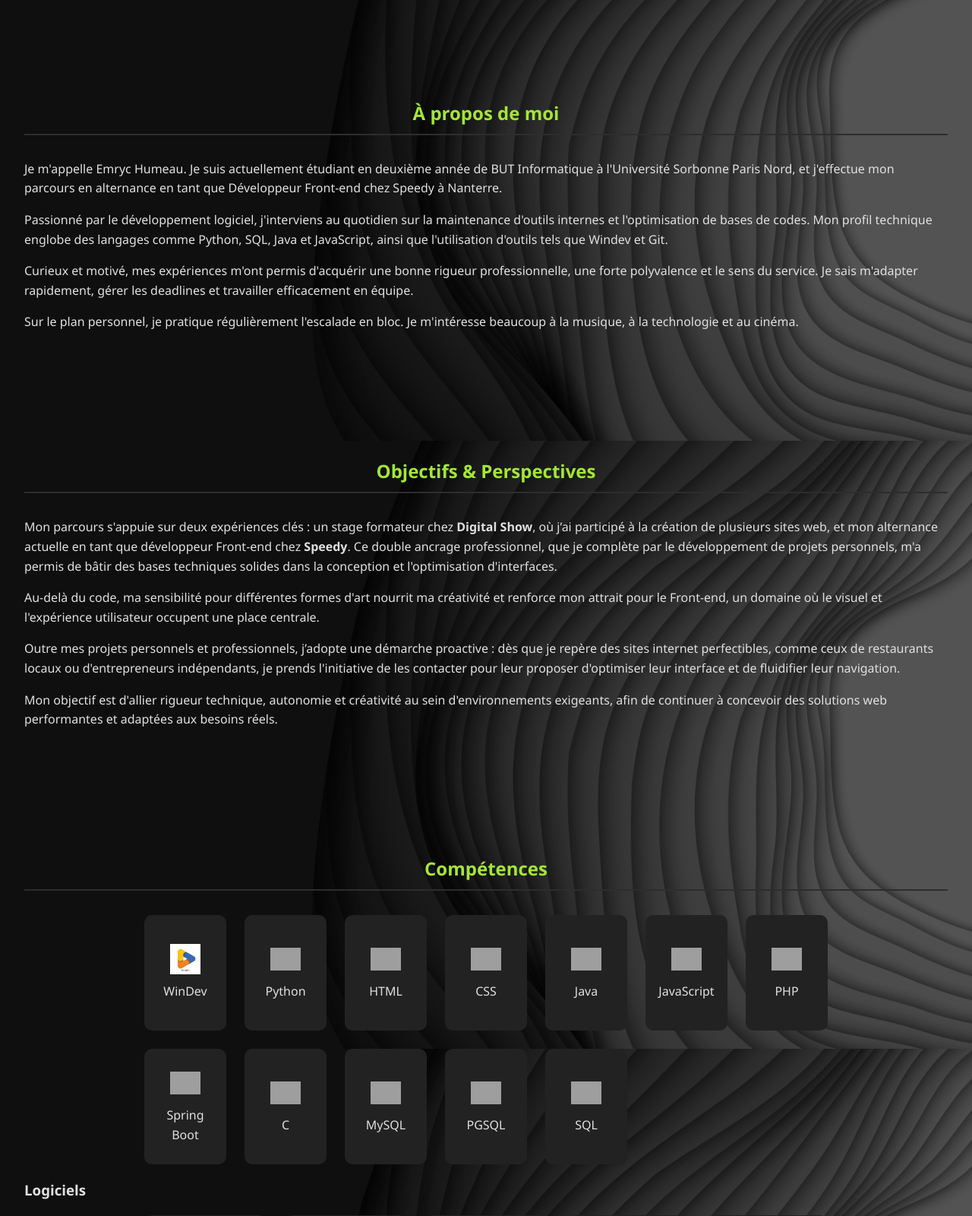
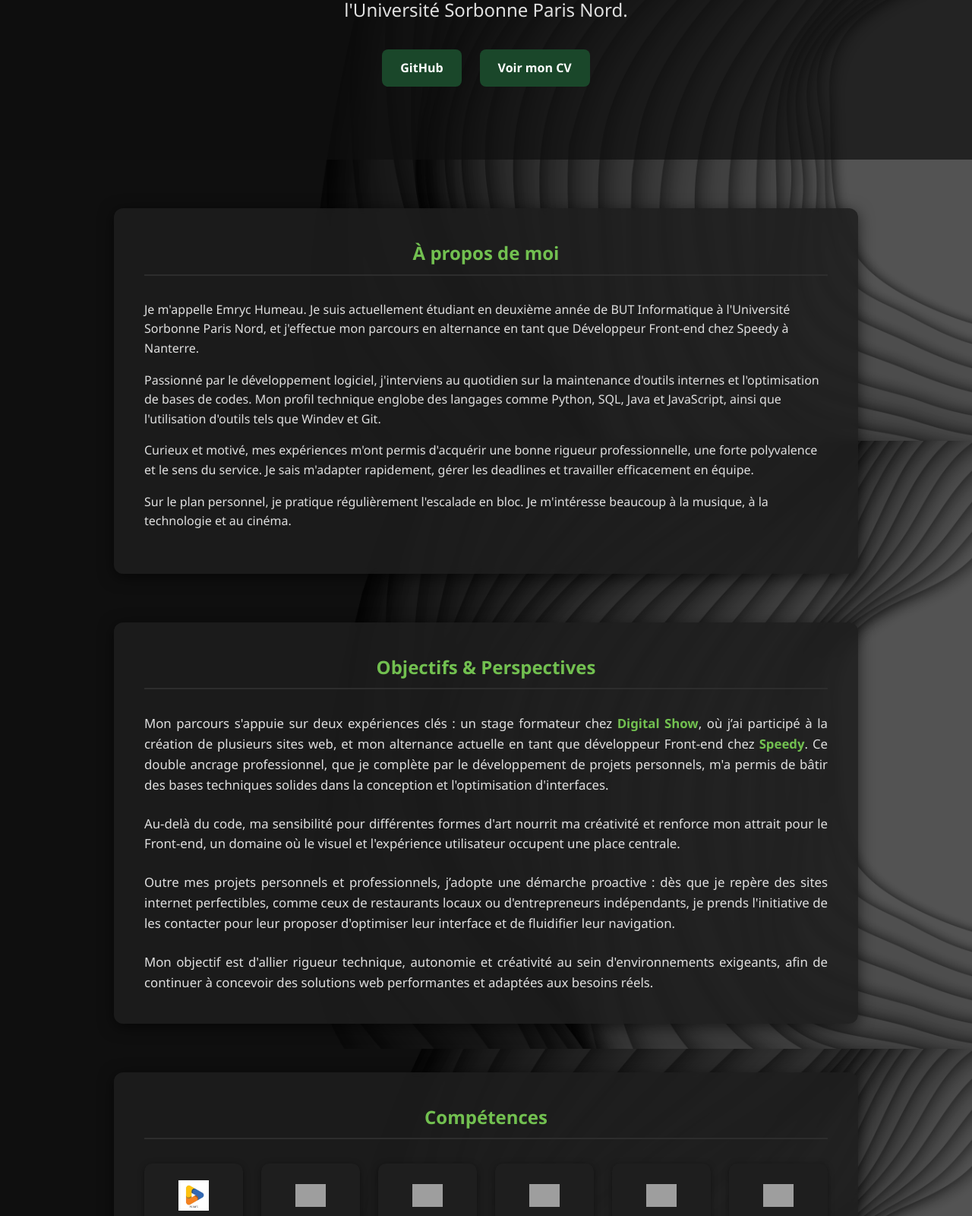
Before and after one commit to EEEmryc/Portfolio, a plain HTML site: page index.html in a window 1280 px wide. Shown: the part 220-1820 px from the top of the page at 76% size. Drawn offline with Linux system fonts and the light colour scheme; grey boxes are pictures that could not be loaded.

Commit message:
Update style.css

```diff
--- a/style.css
+++ b/style.css
@@ -12,6 +12,7 @@ body {
   background-image: url('img/189271609765514.jpg');
   background-size: cover;
   background-attachment: fixed;
+  background-position: center;
   color: #e0e0e0;
 }
 
@@ -19,7 +20,7 @@ body {
   position: fixed;
   top: 0;
   width: 100%;
-  background: rgba(26, 71, 42, 0.9);
+  background: rgba(26, 71, 42, 0.95);
   backdrop-filter: blur(6px);
   z-index: 1000;
   padding: 1rem 0;
@@ -39,41 +40,92 @@ body {
   color: #e0e0e0;
   text-decoration: none;
   font-weight: bold;
+  transition: color 0.3s ease;
+}
+
+.site-header nav ul li a:hover {
+  color: #72c050;
 }
 
 .intro-section {
-  padding: 4rem 2rem;
+  padding: 6rem 2rem;
   display: flex;
+  flex-direction: column;
   justify-content: center;
   align-items: center;
-  gap: 4rem;
-  flex-wrap: wrap;
+  gap: 2rem;
+  text-align: center;
+  background: rgba(15, 15, 15, 0.7);
+  margin-bottom: 2rem;
+}
+
+.intro-text p {
+  font-size: 1.5rem;
+  max-width: 800px;
+  margin: 0;
+}
+
+/* Couleur verte adoucie pour les balises strong */
+strong {
+  color: #72c050;
+  font-weight: 600;
+}
+
+.intro-links {
+  display: flex;
+  gap: 1.5rem;
+}
+
+.btn {
+  display: inline-block;
+  background-color: #1a472a;
+  color: white;
+  padding: 0.75rem 1.5rem;
+  text-decoration: none;
+  border-radius: 8px;
+  font-weight: bold;
+  transition: background-color 0.3s ease;
+}
+
+.btn:hover {
+  background-color: #2a6f42;
 }
 
 section {
-  padding: 4rem 2rem;
+  padding: 2rem 2rem;
   width: 100%;
   box-sizing: border-box;
 }
 
+.section-container {
+  max-width: 900px;
+  margin: 0 auto;
+  background-color: rgba(30, 30, 30, 0.85);
+  padding: 2.5rem;
+  border-radius: 12px;
+  box-shadow: 0 4px 20px rgba(0, 0, 0, 0.6);
+  backdrop-filter: blur(4px);
+}
+
+/* Titres principaux adoucis */
 h2 {
-  color: #a3e635;
+  color: #72c050;
   text-align: center;
   border-bottom: 2px solid #2d2d2d;
   padding-bottom: 0.5rem;
+  margin-top: 0;
   margin-bottom: 2rem;
 }
 
 .skills-grid {
   display: grid;
-  grid-template-columns: repeat(auto-fit, minmax(100px, 1fr));
+  grid-template-columns: repeat(auto-fit, minmax(120px, 1fr));
   gap: 1.5rem;
-  max-width: 900px;
-  margin: 0 auto;
+  width: 100%;
 }
 
 .skill-item {
-  background-color: #222;
+  background-color: #1e1e1e;
   padding: 1rem;
   border-radius: 10px;
   text-align: center;
@@ -82,6 +134,10 @@ h2 {
   align-items: center;
   justify-content: center;
   height: 120px;
+  box-shadow: 0 2px 8px rgba(0,0,0,0.4);
+  position: relative;
+  overflow: hidden;
+  box-sizing: border-box;
 }
 
 .skill-item img {
@@ -89,16 +145,70 @@ h2 {
   height: 40px;
   object-fit: contain;
   margin-bottom: 10px;
+  transition: opacity 0.3s ease;
+}
+
+.skill-item span {
+  font-size: 1rem;
+  transition: opacity 0.3s ease;
+}
+
+.skill-item:hover img,
+.skill-item:hover span {
+  opacity: 0.15;
+}
+
+.skill-item::after {
+  content: attr(data-percent);
+  position: absolute;
+  top: 0;
+  left: 0;
+  width: 100%;
+  height: 100%;
+  background-color: rgba(26, 71, 42, 0.75);
+  color: #72c050;
+  font-size: 1.4rem;
+  font-weight: bold;
+  display: flex;
+  align-items: center;
+  justify-content: center;
+  opacity: 0;
+  transform: translateY(100%);
+  transition: opacity 0.3s ease, transform 0.3s ease;
+}
+
+.skill-item:hover::after {
+  opacity: 1;
+  transform: translateY(0);
+}
+
+/* Sous-titre "Logiciels" adouci */
+.skills-subtitle {
+  color: #72c050;
+  text-align: center;
+  border-bottom: 2px solid #2d2d2d;
+  padding-bottom: 0.5rem;
+  margin-top: 3rem;
+  margin-bottom: 2rem;
+  font-size: 1.5rem;
+}
+
+.objectifs-content p {
+  margin-bottom: 1.5rem;
+  font-size: 1.05rem;
+  text-align: justify;
+}
+
+.objectifs-content p:last-child {
+  margin-bottom: 0;
 }
 
 .projects-grid {
   display: grid;
-  grid-template-columns: repeat(auto-fit, 300px);
+  grid-template-columns: repeat(auto-fit, minmax(280px, 1fr));
   justify-content: center;
   gap: 2rem;
-  max-width: 1100px;
-  margin: 0 auto;
-  padding: 2rem 1rem;
+  width: 100%;
 }
 
 .project-card {
@@ -110,10 +220,14 @@ h2 {
   flex-direction: column;
   align-items: center;
   text-align: center;
-  width: 300px;
-  height: 450px;
+  height: 400px;
   box-sizing: border-box;
   justify-content: flex-start;
+  transition: transform 0.2s ease;
+}
+
+.project-card:hover {
+  transform: translateY(-5px);
 }
 
 .project-card img {
@@ -125,9 +239,15 @@ h2 {
 }
 
 .project-card h3 {
-  color: #a3e635;
+  color: #72c050;
   margin: 0.5rem 0;
   font-size: 1.2rem;
+}
+
+.project-card .date {
+  font-size: 0.9rem;
+  color: #888;
+  margin-bottom: 0.5rem;
 }
 
 .modal {
@@ -150,6 +270,7 @@ h2 {
   max-width: 600px;
   border-radius: 12px;
   position: relative;
+  color: #e0e0e0;
 }
 
 .close {
@@ -162,8 +283,13 @@ h2 {
 }
 
 form {
-  max-width: 600px;
-  margin: 0 auto;
+  width: 100%;
+}
+
+form label {
+  display: block;
+  margin-bottom: 0.5rem;
+  color: #72c050;
 }
 
 form input,
@@ -174,7 +300,7 @@ form textarea {
   border: none;
   background-color: #2d2d2d;
   color: white;
-  margin-bottom: 1rem;
+  margin-bottom: 1.5rem;
   box-sizing: border-box;
 }
 
@@ -185,4 +311,19 @@ form button {
   border: none;
   border-radius: 8px;
   cursor: pointer;
+  font-weight: bold;
+  width: 100%;
+  transition: background-color 0.3s ease;
 }
+
+form button:hover {
+  background-color: #2a6f42;
+}
+
+footer {
+  text-align: center;
+  padding: 2rem;
+  background-color: #0f0f0f;
+  color: #666;
+  font-size: 0.9rem;
+}
```
